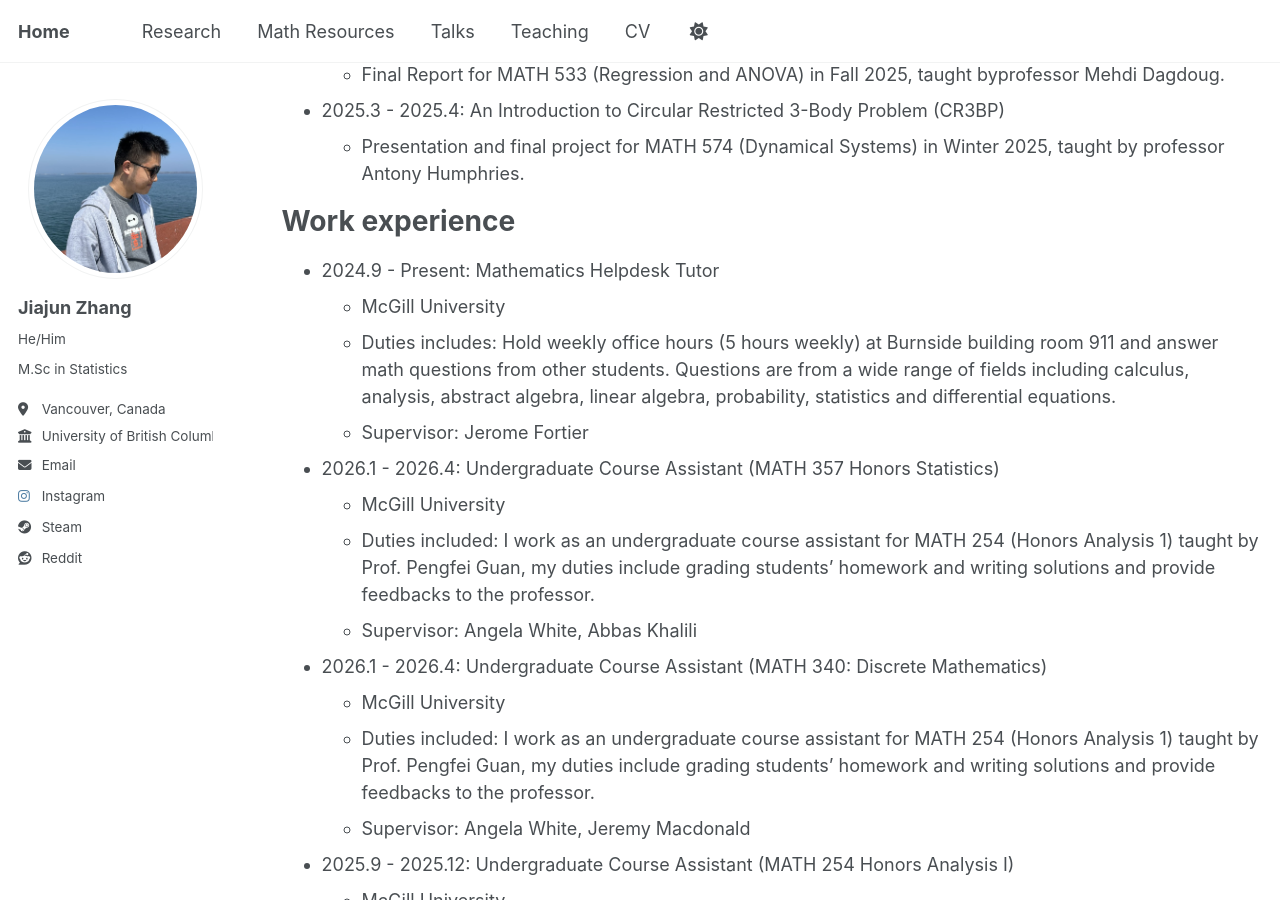
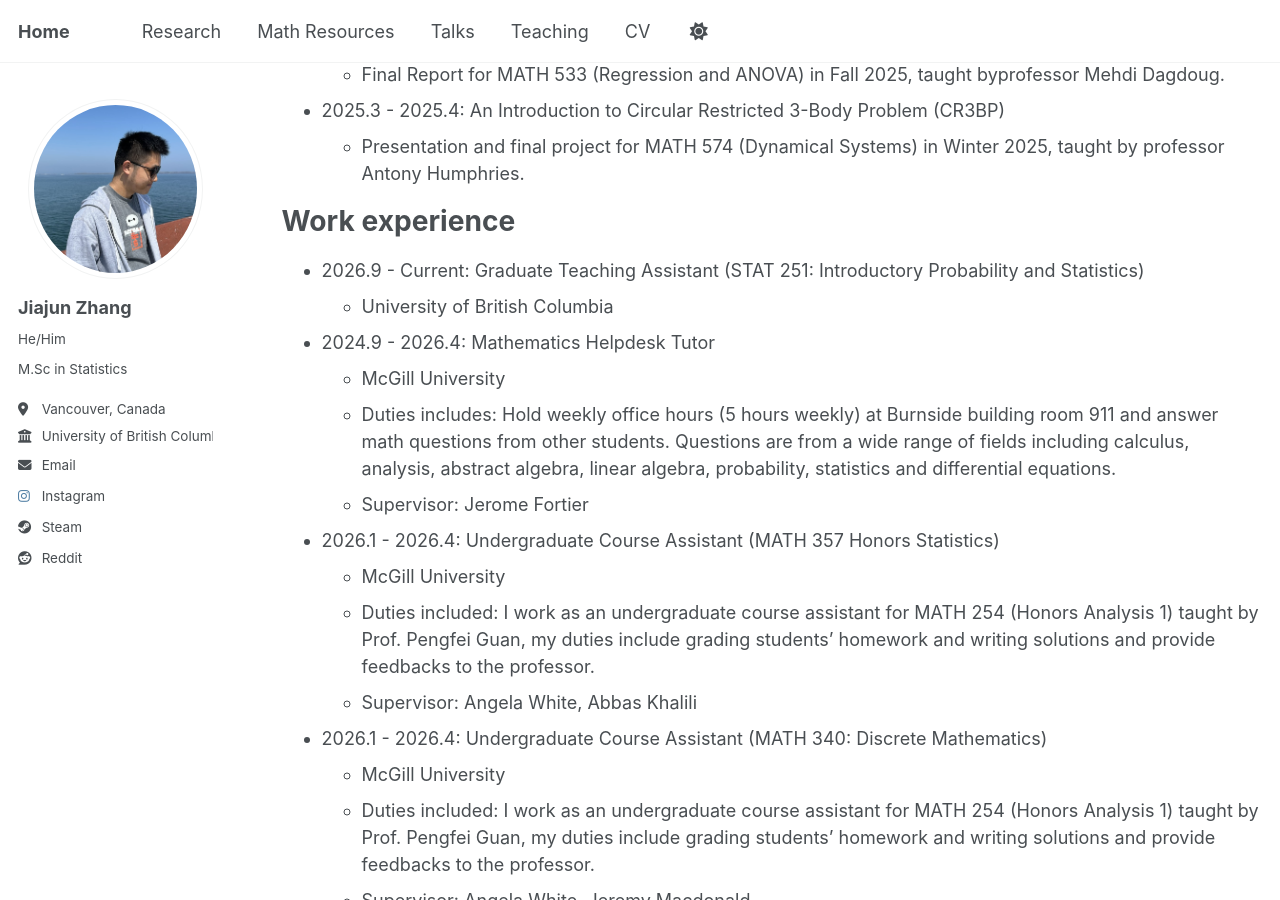
Before and after one commit to JohanssonRein/JohanssonRein.github.io, a Jekyll site: the page built from _pages/cv.md, in a window 1280 px wide and 900 px high, scrolled down 988 px. Built offline with Jekyll 4.4.1, drawn with Linux system fonts in a browser that asks for light colours.

Commit message:
Update cv.md

```diff
--- a/_pages/cv.md
+++ b/_pages/cv.md
@@ -44,7 +44,9 @@ During my undergraduate degree, I took several graduate-level classes and had se
 
 Work experience
 ======
-* 2024.9 - Present: Mathematics Helpdesk Tutor
+* 2026.9 - Current: Graduate Teaching Assistant (STAT 251: Introductory Probability and Statistics)
+  * University of British Columbia
+* 2024.9 - 2026.4: Mathematics Helpdesk Tutor
   * McGill University
   * Duties includes: Hold weekly office hours (5 hours weekly) at Burnside building room 911 and answer math questions from other students. Questions are from a wide range of fields including calculus, analysis, abstract algebra, linear algebra, probability, statistics and differential equations.
   * Supervisor: Jerome Fortier
```
